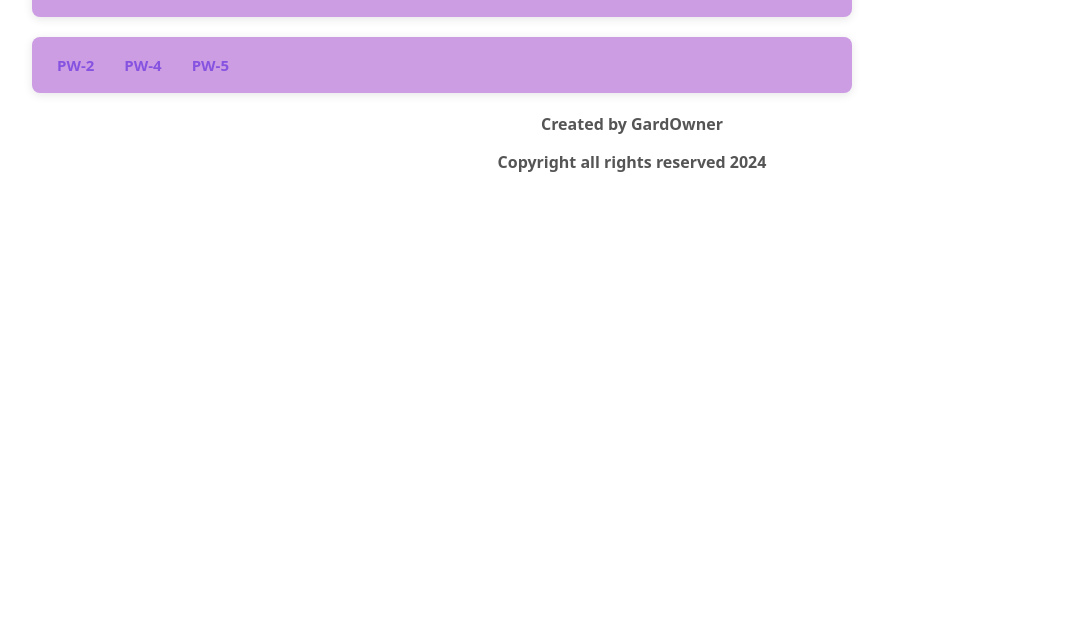
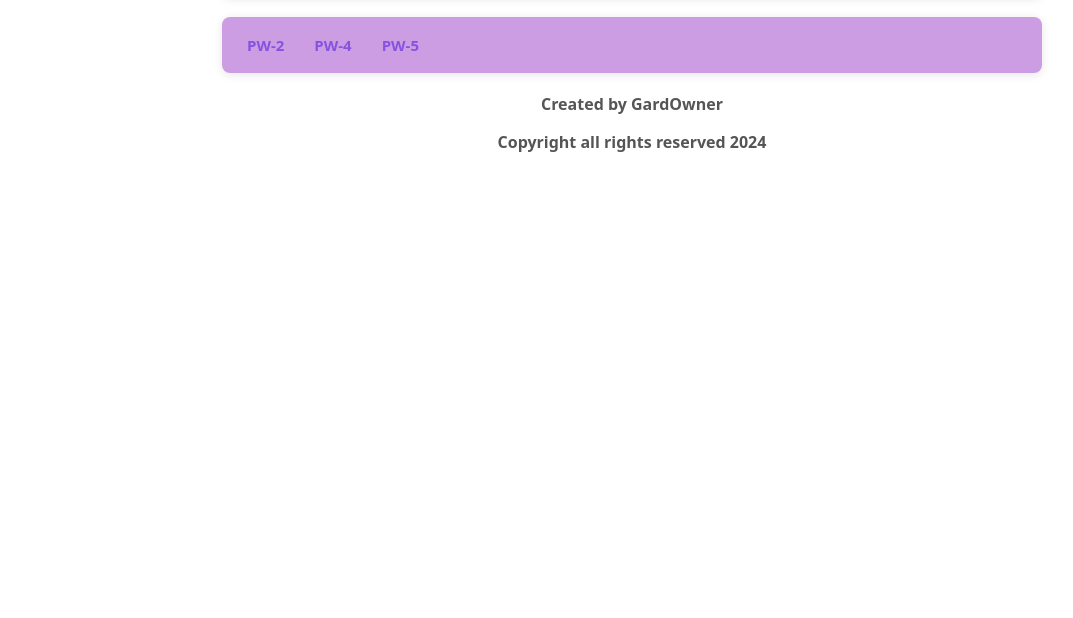
Before and after one commit to Gard0wner/gard0wner.github.io, a plain HTML site: page index.html in a window 1280 px wide. Shown: the part 182-800 px from the top of the page, without its empty margins (8-1081 px from the left). Drawn offline with Linux system fonts and the light colour scheme.

Commit message:
Update index.html

```diff
--- a/index.html
+++ b/index.html
@@ -17,7 +17,8 @@
 
       .container {
         max-width: 800px;
-        margin: 20px;
+        margin: auto;
+        margin-bottom: 20px;
         background: #cd9de4;
         padding: 10px;
         border-radius: 8px;
```
